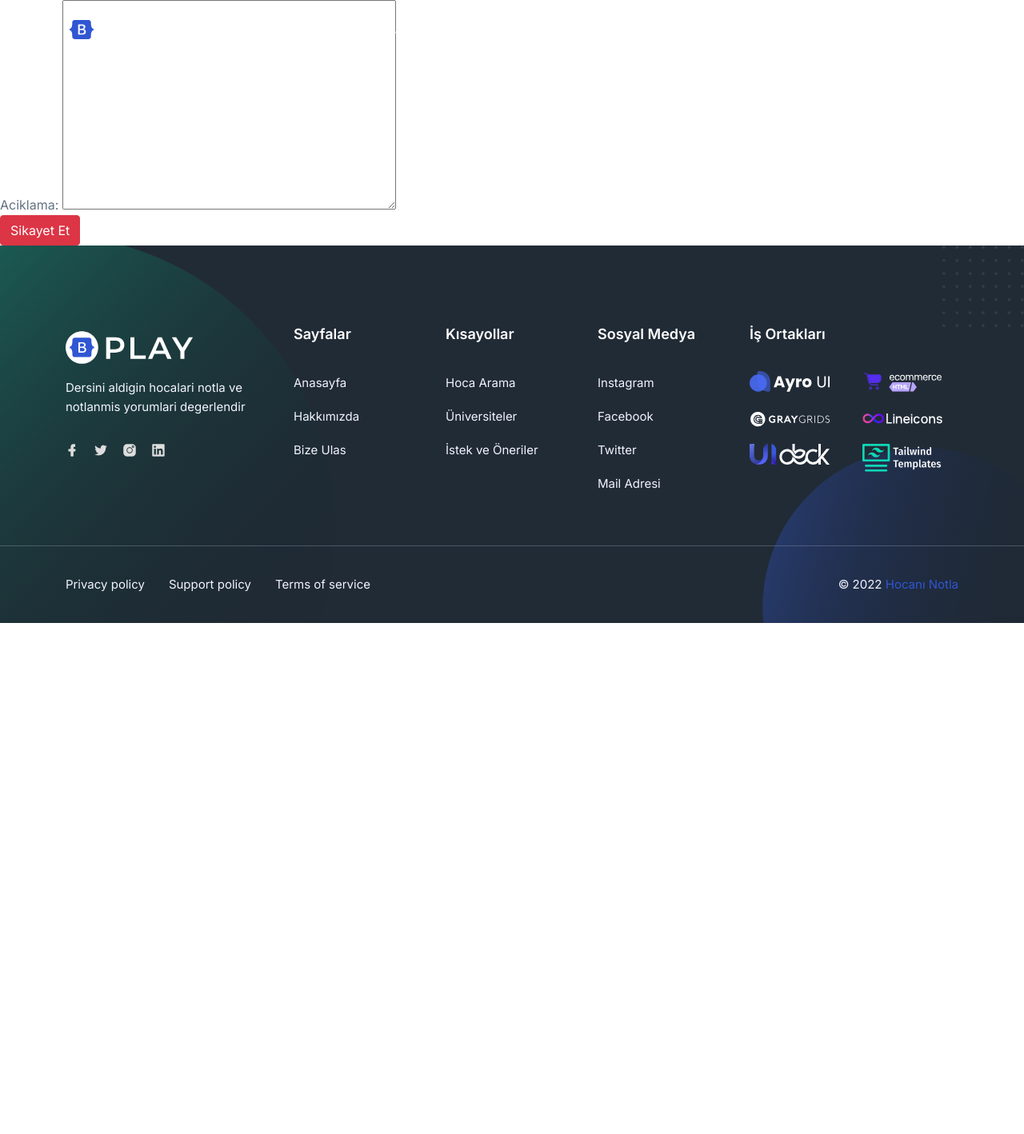
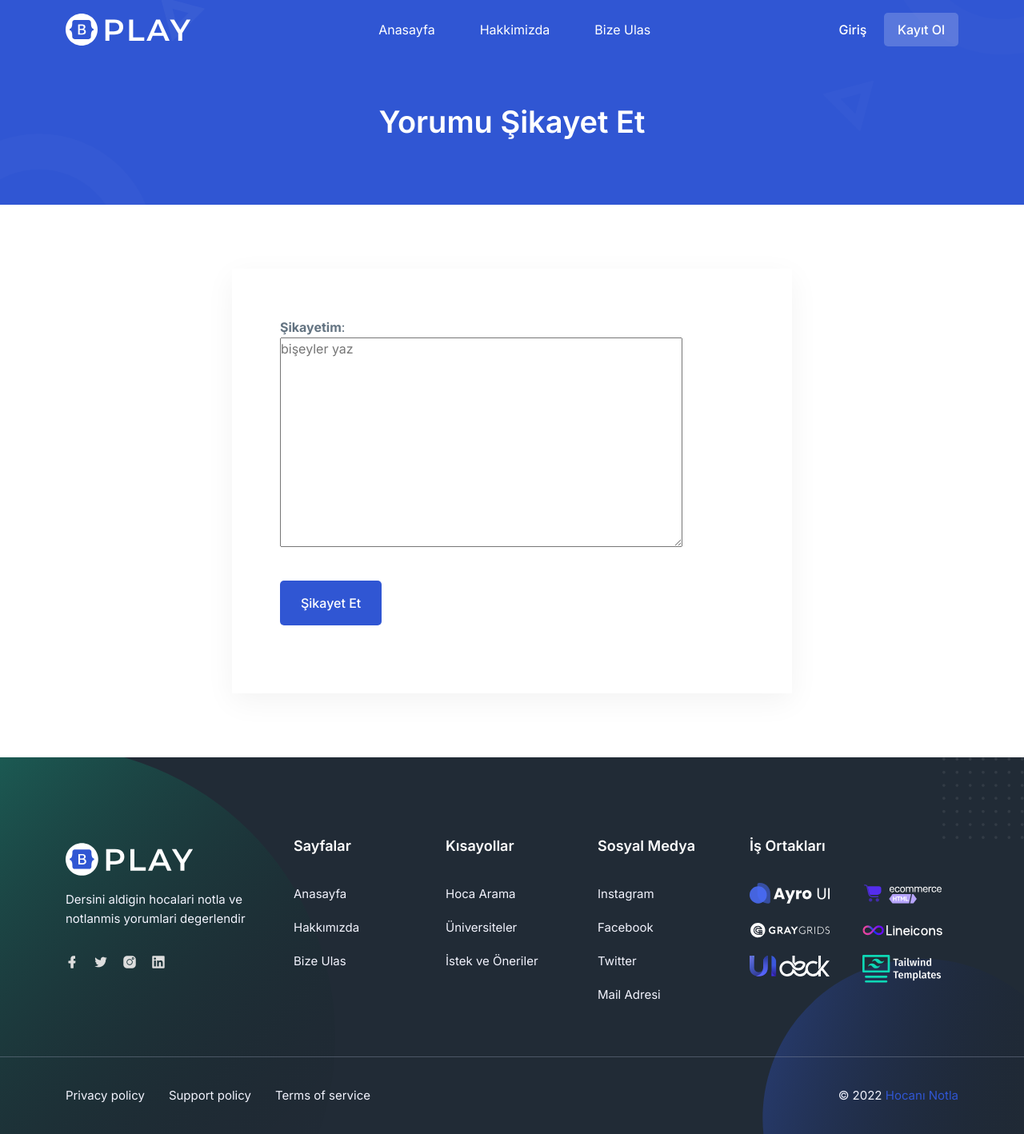
Before and after one commit to hmtcelik/hocaninotla, a Django app: page /reportcomment/1/1/ in a window 1280 px wide. Shown: the whole page at 80% size. Before the commit the page ends 779 px from the top, so only its background shows below. Run offline with Django 3.2, Linux system fonts and the light colour scheme; some libraries are stand-ins or nearby versions.

Commit message:
design comment answer and report forms

```diff
--- a/comment/forms.py
+++ b/comment/forms.py
@@ -1,6 +1,7 @@
 from django import forms
 from django.contrib.auth.forms import UserCreationForm
 from django.contrib.auth.models import User
+from django.utils.safestring import mark_safe #for like using <strong> on labels
 
 from .models import  Comment , RATE_CHOICES, CommentAnswer, ReportComment, GRADE_CHOICES, ONLINE_CLASS_CHOICES, ATTANDANCE_CHOICES, TAKE_AGAIN_CHOICES
 
@@ -33,22 +34,22 @@ class RateForm(forms.ModelForm): #comment create
         exclude = ['comment_author', 'likes', 'total_likes', 'total_answers', 'date_time', 'net_like']
         fields = ('rate','comment_body', 'take_again','attandance','online_class','grade','anonymous')
         labels = {
-            "comment_body": "Yorum",
-            "rate": "Verdigim Not * ",
-            "take_again": "Tekrar Alir miyim",
-            "attandance": "Devamlilik",
-            "online_class": "Egitim Sekli",
-            "grade": "Harf Notum",
-            "anonymous":"Ismim Gozukmesin"
+            "comment_body": mark_safe("<strong>Yorum</strong>"),
+            "rate": mark_safe("<strong>Verdiğim Not</strong>"),
+            "take_again": mark_safe("<strong>Tekrar Alır mısın</strong>"),
+            "attandance": mark_safe("<strong>Devamlılık</strong>"),
+            "online_class": mark_safe("<strong>Eğitim Şekli</strong>"),
+            "grade": mark_safe("<strong>Harf Notum</strong>"),
+            "anonymous":mark_safe("<strong>İsmim Gözükmesin</strong>"),
         }
         widgets = {
             'rate': forms.Select(attrs={'class':'ud-form-group'}),
-            'comment_body': forms.Textarea(attrs={'class':'ud-form-group comment-box'}),
+            'comment_body': forms.Textarea(attrs={'class':'ud-form-group comment-box','placeholder': ("bişeyler yaz")}),
             'take_again': forms.Select(attrs={'class':'ud-form-group'}),
             'attandance': forms.Select(attrs={'class':'ud-form-group'}),
             'online_class': forms.Select(attrs={'class':'ud-form-group'}),
             'grade': forms.Select(attrs={'class':'ud-form-group'}),
-            'anonymous': forms.CheckboxInput(attrs={'class':'ud-form-group'}),
+            'anonymous': forms.CheckboxInput(attrs={'class':'ud-form-group annon'}),
         }
 
     def save(self, commit=True):
@@ -64,7 +65,10 @@ class CommentAnswerForm(forms.ModelForm):
         exclude = ['answer_author']
         fields = ('answer_body',)
         labels = {
-            "answer_body": "Yanit",
+            "answer_body": mark_safe("<strong>Yanıt</strong>"),
+        }
+        widgets = {
+            'answer_body': forms.Textarea(attrs={'class':'ud-form-group comment-box','placeholder': ("bişeyler yaz")}),
         }
 
     def save(self, commit=True):
@@ -79,7 +83,10 @@ class ReportForm(forms.ModelForm):
         exclude = ['report_author',]
         fields = ('report_body',)
         labels = {
-            "report_body":"Aciklama",
+            "report_body": mark_safe("<strong>Şikayetim</strong>"),
+        }
+        widgets = {
+            'report_body': forms.Textarea(attrs={'class':'ud-form-group comment-box','placeholder': ("bişeyler yaz")}),
         }
 
     def save(self, commit=True):
--- a/static/css/ud-styles.css
+++ b/static/css/ud-styles.css
@@ -1701,6 +1701,12 @@ p {
   width: 100%;
 }
 
+@media (max-width: 767px) {
+.annon{
+  margin-left: -21px;
+  }
+}
+
 .ud-login-form .ud-form-group input {
   width: 100%;
   border: 2px solid #dddddd;
@@ -2719,6 +2725,7 @@ div.b {
 
 .quest{
   margin-top: 5px;
+  font-size: 16px;
 }
 
 @media only screen and (min-width: 768px) and (max-width: 991px) {
--- a/templates/comment.html
+++ b/templates/comment.html
@@ -179,7 +179,7 @@ $(function() {
                                         Notum: <strong>{{comment.grade}}</strong>
                                         {% endif %}</p>
                                 </div>
-                                 <div class="b" style="font-size: 17px;">{{comment.comment_body}}</div>
+                                 <div class="b" style="font-size: 17px; margin-top:25px;">{{comment.comment_body}}</div>
                                 </p>
                         </div>
                         <div class="inline">
--- a/templates/comment_add.html
+++ b/templates/comment_add.html
@@ -23,8 +23,10 @@
           <div class="ud-login-wrapper">
             <form class="ud-login-form" method="post">
                 {% csrf_token %}
+                <div  style="font-weight:bold">
                 {{ form.as_p }}
-                <button type="submit" value="Yorum Ekle" class="ud-main-btn w-60">Yorum Ekle</button>
+                </div>
+                <button type="submit" value="Yorum Ekle" style="margin-top:20px;" class="ud-main-btn w-20">Yorum Ekle</button>
             </form>
         </div>
       </div>
--- a/templates/comment_reporting.html
+++ b/templates/comment_reporting.html
@@ -2,10 +2,33 @@
 {% block title %}Yorum Sikayeti{% endblock %}
 {% block body %}
 
-<form method="post">
-    {% csrf_token %}
-    {{ form.as_p }}
-    <input class="btn btn-danger"type="submit" value="Sikayet Et">
-</form>
+<section class="ud-page-banner">
+    <div class="container">
+      <div class="row">
+        <div class="col-lg-12">
+          <div class="ud-banner-content">
+            <h1>Yorumu Şikayet Et</h1>
+          </div>
+        </div>
+      </div>
+    </div>
+</section>
+
+<section class="ud-login">
+    <div class="container">
+      <div class="row">
+        <div class="col-lg-12">
+          <div class="ud-login-wrapper">
+            <form class="ud-login-form" method="post">
+                {% csrf_token %}
+                <div style="font-weight:bold">
+                {{ form.as_p }}
+                </div>
+                <button type="submit" value="Yanit Ekle" style="margin-top:20px;" class="ud-main-btn w-20">Şikayet Et</button>
+            </form>
+        </div>
+      </div>
+    </div>
+  </section>
 
 {% endblock %}
```
Also changed, not shown: templates/comment_answering.html (+28 -5 lines), templates/comment_like.html (deleted, +0 -11 lines), db.sqlite3.
